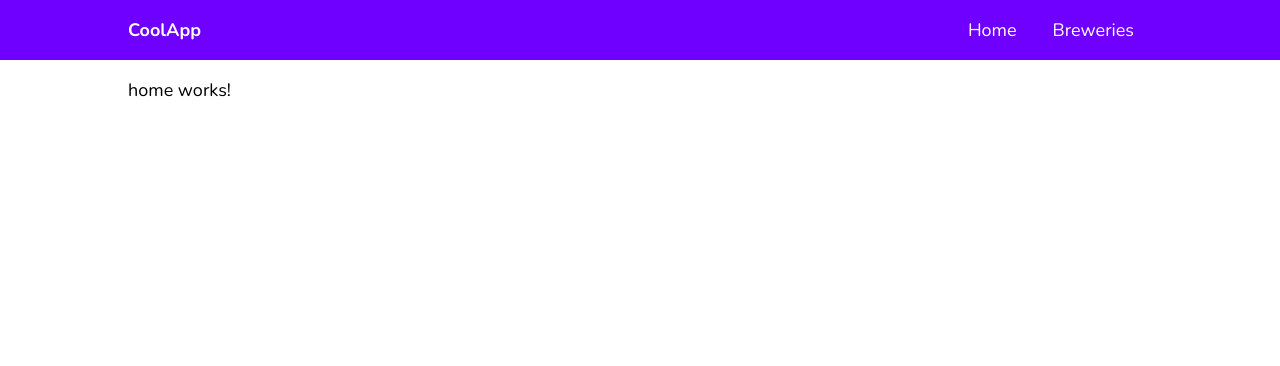
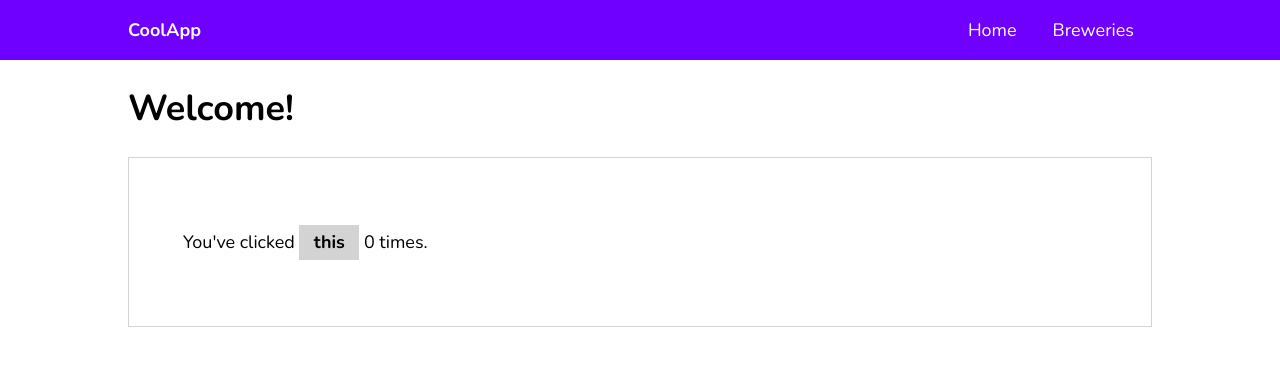
Before and after one commit to GeraxSotelo/ang-8-crash-tutorial, an Angular app: page / in a window 1280 px wide. Shown: the top 366 px of the page. Built offline with nearby package versions, Linux system fonts and the light colour scheme.

Commit message:
Create a click counter and display on page

```diff
--- a/src/app/home/home.component.html
+++ b/src/app/home/home.component.html
@@ -1 +1,5 @@
-<p>home works!</p>
+<h1>Welcome!</h1>
+
+<div class="play-container">
+  <p>You've clicked <span (click)="countClick()">this</span> {{clickCounter}} times.</p>
+</div>
--- a/src/app/home/home.component.scss
+++ b/src/app/home/home.component.scss
@@ -0,0 +1,18 @@
+span {
+  font-weight: bold;
+  background: lightgray;
+  padding: .3em .8em;
+  cursor: pointer;
+  user-select: none;
+}
+
+.play-container {
+  padding: 3em;
+  border: 1px solid lightgray;
+  margin-bottom: 1em;
+
+  input {
+    padding: 1em;
+    margin-bottom: 2em;
+  }
+}
--- a/src/app/home/home.component.ts
+++ b/src/app/home/home.component.ts
@@ -7,9 +7,15 @@ import { Component, OnInit } from '@angular/core';
 })
 export class HomeComponent implements OnInit {
 
+  clickCounter: number = 0;
+
   constructor() { }
 
   ngOnInit(): void {
   }
 
+  countClick() {
+    this.clickCounter += 1;
+  }
+
 }
```
